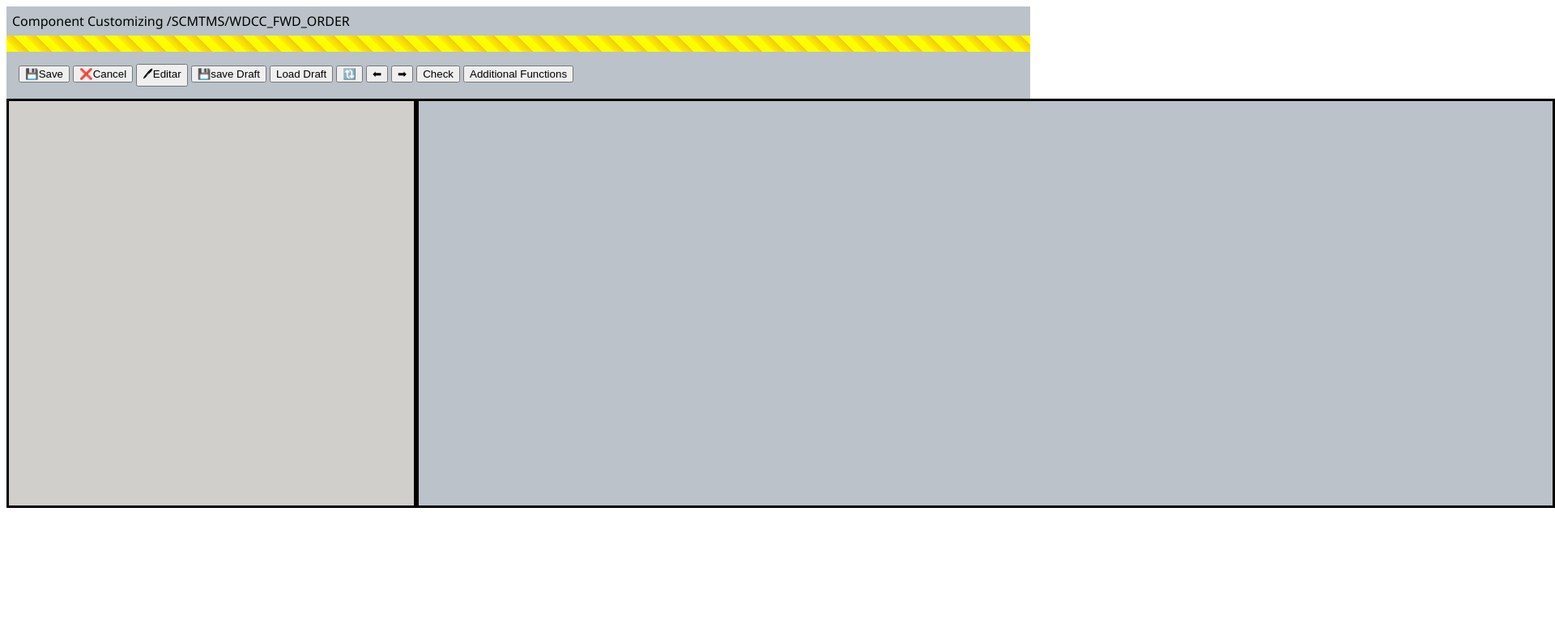
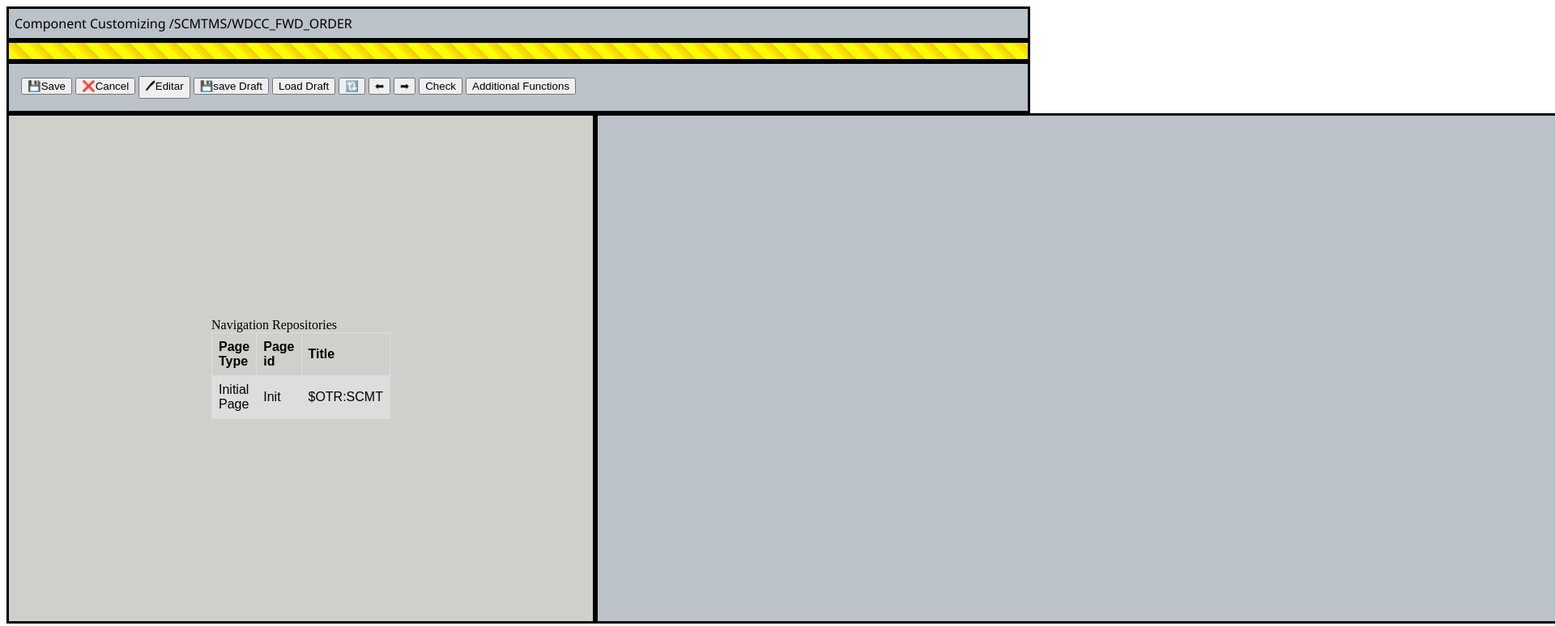
Before and after one commit to GabrielVieira30/ReplicaSap, a plain HTML site: page index.html in a window 1280 px wide. Shown: the top 774 px of the page at 81% size, 1920 px wide, since content can reach past the window. Drawn offline with Linux system fonts and the light colour scheme.

Commit message:
inicio da tabela esquerda

```diff
--- a/index.html
+++ b/index.html
@@ -4,6 +4,7 @@
     <meta name="viewport" content="width=device-width, initial-scale=1.0">
     <link rel="stylesheet" href="style.css">
     <title>Component Configurator f...</title>
+
 </head>
 <div class="cabeca">
     Component Customizing /SCMTMS/WDCC_FWD_ORDER
@@ -16,7 +17,21 @@
 
     <div class="flex">
         <div class="esquerda">
-            <div></div>
+
+                Navigation Repositories
+
+            <table>
+                <tr>
+                    <th>Page Type</th>
+                    <th>Page id</th>
+                    <th>Title</th>
+                  </tr>
+                  <tr>
+                    <td>Initial Page</td>
+                    <td>Init</td>
+                    <td>$OTR:SCMT</td>
+                  </tr>
+            </table>
         </div>
         <div class="meio"></div>
 </div>
--- a/style.css
+++ b/style.css
@@ -2,6 +2,7 @@
     background-color: rgb(187, 194, 201);
     padding: 7px;
     font-family: 'Segoe UI', Tahoma, Geneva, Verdana, sans-serif;
+    border: solid;
 }
 .amarelo{
     background: repeating-linear-gradient(
@@ -11,11 +12,13 @@
   #ffee00 10px,
   #eecc0a 20px);
 padding: 10px;
+border: solid;
 }
 .esquerda{
   padding: 250px;
   background-color: rgb(209, 207, 203);
   border: solid;
+
 
 }
 
@@ -31,4 +34,19 @@ padding: 10px;
 .save{
   background-color: rgb(187, 194, 201);
   padding: 15px;
+  border: solid;
 }
+tr:nth-child(even) {
+  background-color: #dddddd;
+}
+
+td, th {
+  border: 1px solid #dddddd;
+  text-align: left;
+  padding: 8px;
+}
+table {
+  font-family: arial, sans-serif;
+  border-collapse: collapse;
+  width: 100%;
+}
```
